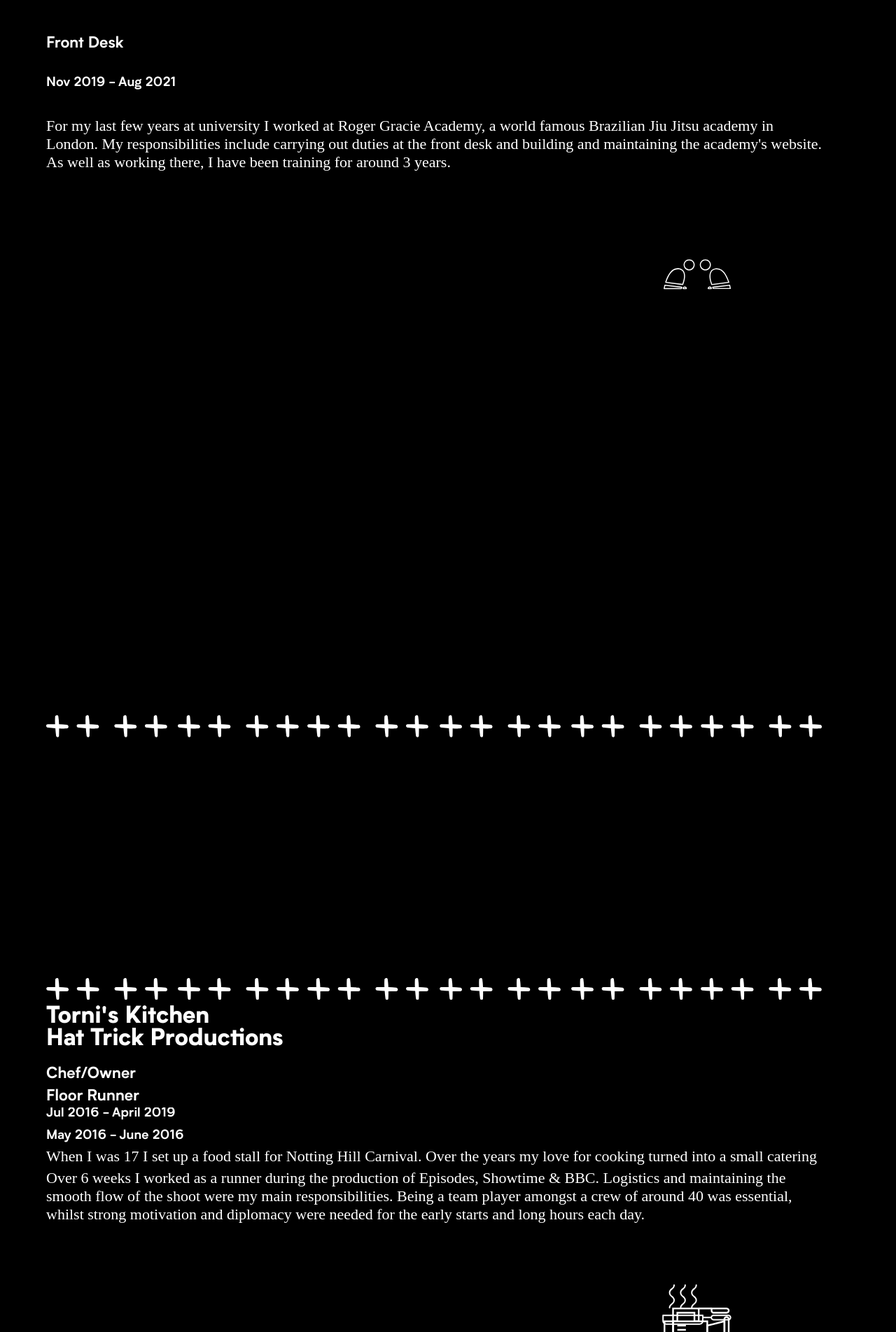
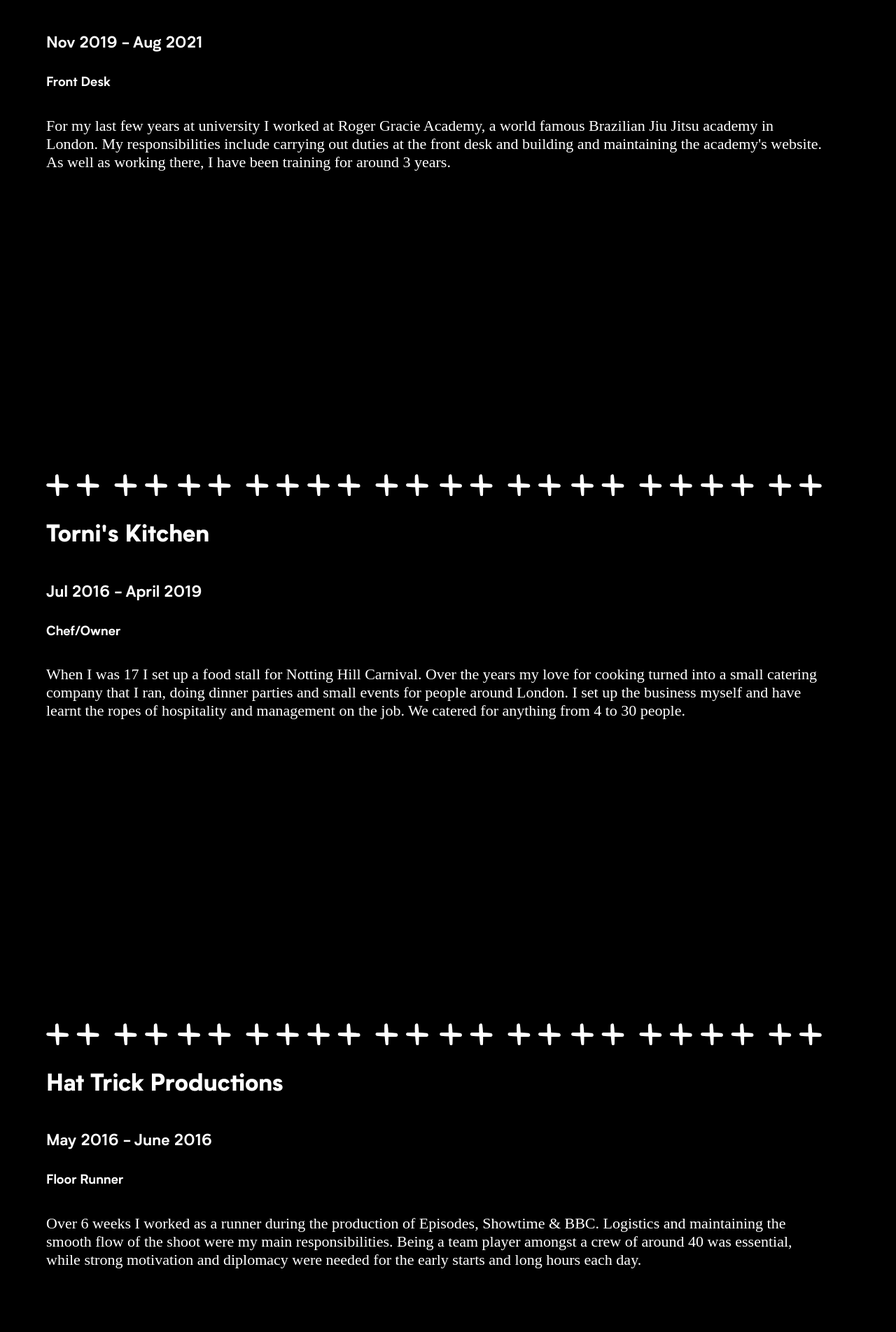
Before and after one commit to arthurfincham/react-portfolio, a React (Create React App) app: page / in a window 1280 px wide. Shown: the part 2696-4600 px from the top of the page at 70% size. Built offline with nearby package versions, Linux system fonts and the light colour scheme; a web font is replaced by a local one.

Commit message:
extract experience into data

```diff
--- a/src/components/Education.js
+++ b/src/components/Education.js
@@ -11,15 +11,15 @@
         <div className="flex-row w-90">
           <div className="flex-col">
             <h4>Software Engineering</h4>
-            <h3 className="">2021</h3>
+            <h3>2021</h3>
           </div>
         </div>
-        <p className="">16 week highly selective development bootcamp;</p>
+        <p>16 week highly selective development bootcamp;</p>
         <ul>
-          <li className="">OOP, TDD, MVC, DDD</li>
-          <li className="">Agile/XP</li>
-          <li className="">Ruby, Rails, JavaScript</li>
-          <li className="">RSpec, Jasmine</li>
+          <li>OOP, TDD, MVC, DDD</li>
+          <li>Agile/XP</li>
+          <li>Ruby, Rails, JavaScript</li>
+          <li>RSpec, Jasmine</li>
         </ul>
         <TechHead fill={fill} svgClass={'decorative'} svgId={'tech-head'} />
       </div>
@@ -29,15 +29,15 @@
         <div className="flex-row w-90">
           <div className="flex-col">
             <h4>BA Philosophy</h4>
-            <h5 className="">2018-2021</h5>
-            <p className="">First Class Honours</p>
+            <h5>2018-2021</h5>
+            <p>First Class Honours</p>
           </div>
           <UniIcon fill={fill} svgClass={'decorative'} />
         </div>
         <ul>
-          <li className="">Thesis on The Consequences of Determinism for Moral Responsibility.</li>
-          <li className="">Modules in Elementary Logic & Philosophical Logic</li>
-          <li className="">Half of my degree was spent at home due to Covid, which threw me into the deep end of working remotely!</li>
+          <li>Thesis on The Consequences of Determinism for Moral Responsibility.</li>
+          <li>Modules in Elementary Logic & Philosophical Logic</li>
+          <li>Half of my degree was spent at home due to Covid, which threw me into the deep end of working remotely!</li>
         </ul>
       </div>
       <Divider fill={fill} />
--- a/src/components/Experience.js
+++ b/src/components/Experience.js
@@ -2,60 +2,24 @@
 import BjjIcon from './graphics/BjjIcon.js';
 import CameraIcon from './graphics/CameraIcon.js';
 import Divider from './graphics/Divider';
+import Job from './Job';
+import { RGA, Torni, HatTrick } from '../data/ExperienceData';
+
 export default function Experience() {
   const fill = 'white';
   const svgClass = 'edu-icons decorative';
   return (
     <div className="section-box" id="Experience">
       <h1 className="sticky-thc">Experience</h1>
-      <div className="item-container">
-        <h2>Roger Gracie Academy</h2>
-        <div className="flex-row">
-          <div className="flex-col">
-            <h4>Front Desk</h4>
-            <h5>Nov 2019 - Aug 2021</h5>
-          </div>
-          <BjjIcon fill={fill} svgClass={svgClass} />
-        </div>
-        <p>
-          For my last few years at university I worked at Roger Gracie Academy, a world famous Brazilian Jiu Jitsu academy in London. My
-          responsibilities include carrying out duties at the front desk and building and maintaining the academy's website. As well as working there,
-          I have been training for around 3 years.
-        </p>
-      </div>
-      <div className="item-container">
-        <Divider fill={'white'} />
-        <h2>Torni's Kitchen</h2>
-        <div className="flex-row">
-          <div className="flex-col">
-            <h4>Chef/Owner</h4>
-            <h5 className="">Jul 2016 - April 2019</h5>
-          </div>
-          <ChefIcon fill={fill} svgClass={svgClass} />
-        </div>
-        <p className="">
-          When I was 17 I set up a food stall for Notting Hill Carnival. Over the years my love for cooking turned into a small catering company that
-          I ran, doing dinner parties and small events for people around London. I set up the business myself and have learnt the ropes of hospitality
-          and management on the job. We catered for anything from 4 to 30 people.
-        </p>
-      </div>
-      <Divider fill={'white'} />
-      <div className="item-container">
-        <h2>Hat Trick Productions</h2>
-        <div className="flex-row">
-          <div className="flex-col">
-            <h4>Floor Runner</h4>
-            <h5 className="">May 2016 - June 2016</h5>
-          </div>
-          <CameraIcon fill={fill} svgClass={svgClass} />
-        </div>
-        <p className="">
-          Over 6 weeks I worked as a runner during the production of Episodes, Showtime & BBC. Logistics and maintaining the smooth flow of the shoot
-          were my main responsibilities. Being a team player amongst a crew of around 40 was essential, whilst strong motivation and diplomacy were
-          needed for the early starts and long hours each day.
-        </p>
-      </div>
-      <Divider fill={'white'} />
+      <Job props={RGA} />
+      <Job props={Torni} />
+      <Job props={HatTrick} />
     </div>
   );
 }
+
+{
+  /* <BjjIcon fill={fill} svgClass={svgClass} />
+<ChefIcon fill={fill} svgClass={svgClass} />
+<CameraIcon fill={fill} svgClass={svgClass} /> */
+}
--- /dev/null
+++ b/src/components/Job.js
@@ -0,0 +1,22 @@
+import Divider from './graphics/Divider';
+
+export default function Job({ props }) {
+  // const fill = 'white';
+  // const svgClass = 'edu-icons decorative';
+  return (
+    <>
+      <div className="item-container">
+        <h2>{props.company}</h2>
+        <div className="flex-row">
+          <div className="flex-col">
+            <h4>{props.dates}</h4>
+            <h5>{props.role}</h5>
+          </div>
+          {/* <{...props.icon} fill={fill} svgClass={svgClass} /> */}
+        </div>
+        <p>{props.description}</p>
+      </div>
+      <Divider fill={'white'} />
+    </>
+  );
+}
--- a/src/components/Projects.js
+++ b/src/components/Projects.js
@@ -1,41 +1,6 @@
 import Project from './Project';
+import { classNotes, acebook, instaclone, summary, chitter } from '../data/ProjectData';
 export default function Projects() {
-  const classNotes = {
-    title: 'ClassNotes',
-    repoURL: 'https://github.com/',
-    subTitle: 'Personal Project',
-    description:
-      'One of my hobbies is Brazilian Jiu Jitsu, a martial art which depends on the accumilation of knowledge and skill. A problem, however, is how to keep track of all this knowledge. Enter Classnotes: a simple, lightweight journal to accompany learning. The idea is that after class you can write down what you learned, tag it, and then build a repository of techniques and ideas that can be quickly accessed.',
-  };
-  const acebook = {
-    title: 'acebook',
-    repoURL: 'https://github.com/',
-    subTitle: 'Group Engineering Project',
-    description:
-      'Bootcamp group enginering project. Our task was to build a clone of Facebook in teams while working remotely. We used agile methodologies such as sprints to build our features and a Kanban board on Trello to keep track of our progress.',
-  };
-  const instaclone = {
-    title: 'Instaclone',
-    repoURL: 'https://github.com/',
-    subTitle: 'Weekend Challenge',
-    description:
-      "Instagram clone with likes, comments, tags and the various views found in the app.Tags are dynamically created from the caption of a post. A helper method extracts any strings beginning with '#', then adds them to the post's tag_list.",
-  };
-  const summary = {
-    title: 'News Summary',
-    repoURL: 'https://github.com/',
-    subTitle: 'Weekend Challenge',
-    description:
-      'API based news summary project. Makers Solo Weekend Challenge: build a single web page app which summarises stories from the Guardian API.',
-  };
-  const chitter = {
-    title: 'Chitter',
-    repoURL: 'https://github.com/',
-    subTitle: 'Weekend Challenge',
-    description:
-      'Twitter clone. Use Boostrap only for front-end (no custom CSS). Extract hashtags from the text in each Peep (no seperate tag input). Ability to click on tags and only list Peeps with that tag. Show the time of a Peep relatively (e.g. 5 mins ago). Use a RSS feed to fill a news column.',
-  };
-
   return (
     <div className="section-box" id="Projects">
       <h1 className="sticky-thc">Projects</h1>
--- /dev/null
+++ b/src/data/ExperienceData.js
@@ -0,0 +1,26 @@
+export const RGA = {
+  company: 'Roger Gracie Academy',
+  icon: 'BjjIcon',
+  role: 'Front Desk',
+  dates: 'Nov 2019 - Aug 2021',
+  description:
+    "For my last few years at university I worked at Roger Gracie Academy, a world famous Brazilian Jiu Jitsu academy in London. My responsibilities include carrying out duties at the front desk and building and maintaining the academy's website. As well as working there, I have been training for around 3 years.",
+};
+
+export const Torni = {
+  company: "Torni's Kitchen",
+  icon: 'ChefIcon',
+  role: 'Chef/Owner',
+  dates: 'Jul 2016 - April 2019',
+  description:
+    'When I was 17 I set up a food stall for Notting Hill Carnival. Over the years my love for cooking turned into a small catering company that I ran, doing dinner parties and small events for people around London. I set up the business myself and have learnt the ropes of hospitality and management on the job. We catered for anything from 4 to 30 people.',
+};
+
+export const HatTrick = {
+  company: 'Hat Trick Productions',
+  icon: 'CameraIcon',
+  role: 'Floor Runner',
+  dates: 'May 2016 - June 2016',
+  description:
+    'Over 6 weeks I worked as a runner during the production of Episodes, Showtime & BBC. Logistics and maintaining the smooth flow of the shoot were my main responsibilities. Being a team player amongst a crew of around 40 was essential, while strong motivation and diplomacy were needed for the early starts and long hours each day.',
+};
--- /dev/null
+++ b/src/data/ProjectData.js
@@ -0,0 +1,35 @@
+export const classNotes = {
+  title: 'ClassNotes',
+  repoURL: 'https://github.com/',
+  subTitle: 'Personal Project',
+  description:
+    'One of my hobbies is Brazilian Jiu Jitsu, a martial art which depends on the accumilation of knowledge and skill. A problem, however, is how to keep track of all this knowledge. Enter Classnotes: a simple, lightweight journal to accompany learning. The idea is that after class you can write down what you learned, tag it, and then build a repository of techniques and ideas that can be quickly accessed.',
+};
+export const acebook = {
+  title: 'acebook',
+  repoURL: 'https://github.com/',
+  subTitle: 'Group Engineering Project',
+  description:
+    'Bootcamp group enginering project. Our task was to build a clone of Facebook in teams while working remotely. We used agile methodologies such as sprints to build our features and a Kanban board on Trello to keep track of our progress.',
+};
+export const instaclone = {
+  title: 'Instaclone',
+  repoURL: 'https://github.com/',
+  subTitle: 'Weekend Challenge',
+  description:
+    "Instagram clone with likes, comments, tags and the various views found in the app.Tags are dynamically created from the caption of a post. A helper method extracts any strings beginning with '#', then adds them to the post's tag_list.",
+};
+export const summary = {
+  title: 'News Summary',
+  repoURL: 'https://github.com/',
+  subTitle: 'Weekend Challenge',
+  description:
+    'API based news summary project. Makers Solo Weekend Challenge: build a single web page app which summarises stories from the Guardian API.',
+};
+export const chitter = {
+  title: 'Chitter',
+  repoURL: 'https://github.com/',
+  subTitle: 'Weekend Challenge',
+  description:
+    'Twitter clone. Use Boostrap only for front-end (no custom CSS). Extract hashtags from the text in each Peep (no seperate tag input). Ability to click on tags and only list Peeps with that tag. Show the time of a Peep relatively (e.g. 5 mins ago). Use a RSS feed to fill a news column.',
+};
```
